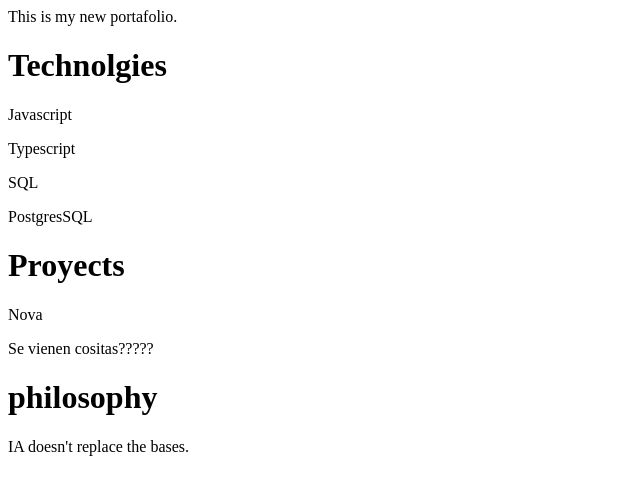
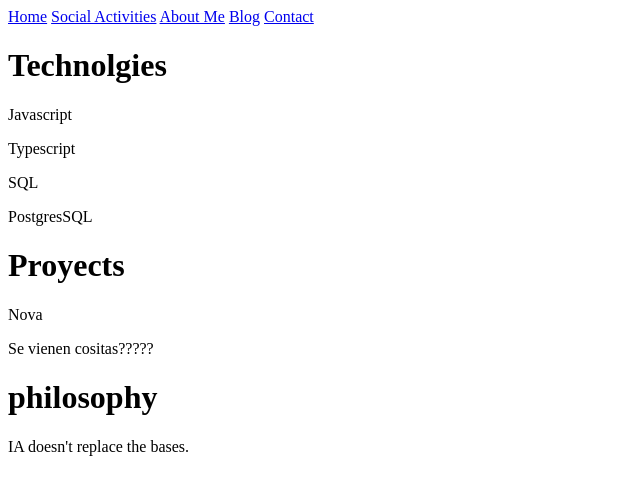
Before and after one commit to SrSebald/srsebald.github.io, a plain HTML site: page index.html in a window 1280 px wide. Shown: the whole page, without its empty margins (0-640 px from the left). Drawn offline with Linux system fonts and the light colour scheme.

Commit message:
Refactor header navigation and add new pages for blog and social activities

```diff
--- a/index.html
+++ b/index.html
@@ -5,7 +5,15 @@
     <meta name="viewport" content="width=device-width, initial-scale=1.0">
     <title>Document</title>
 </head>
-<header> This is my new portafolio. </header>
+<header>
+    <nav>
+        <a href="index.html">Home</a>
+        <a href="social.html">Social Activities</a>
+        <a href="personal.html">About Me</a>
+        <a href="blog.html">Blog</a>
+        <a href="contact.html">Contact</a>
+    </nav>
+</header>
 <body>
     <h1>Technolgies</h1>
     <p> Javascript</p>
```
Also changed, not shown: blog.html (added), social.html (added).
